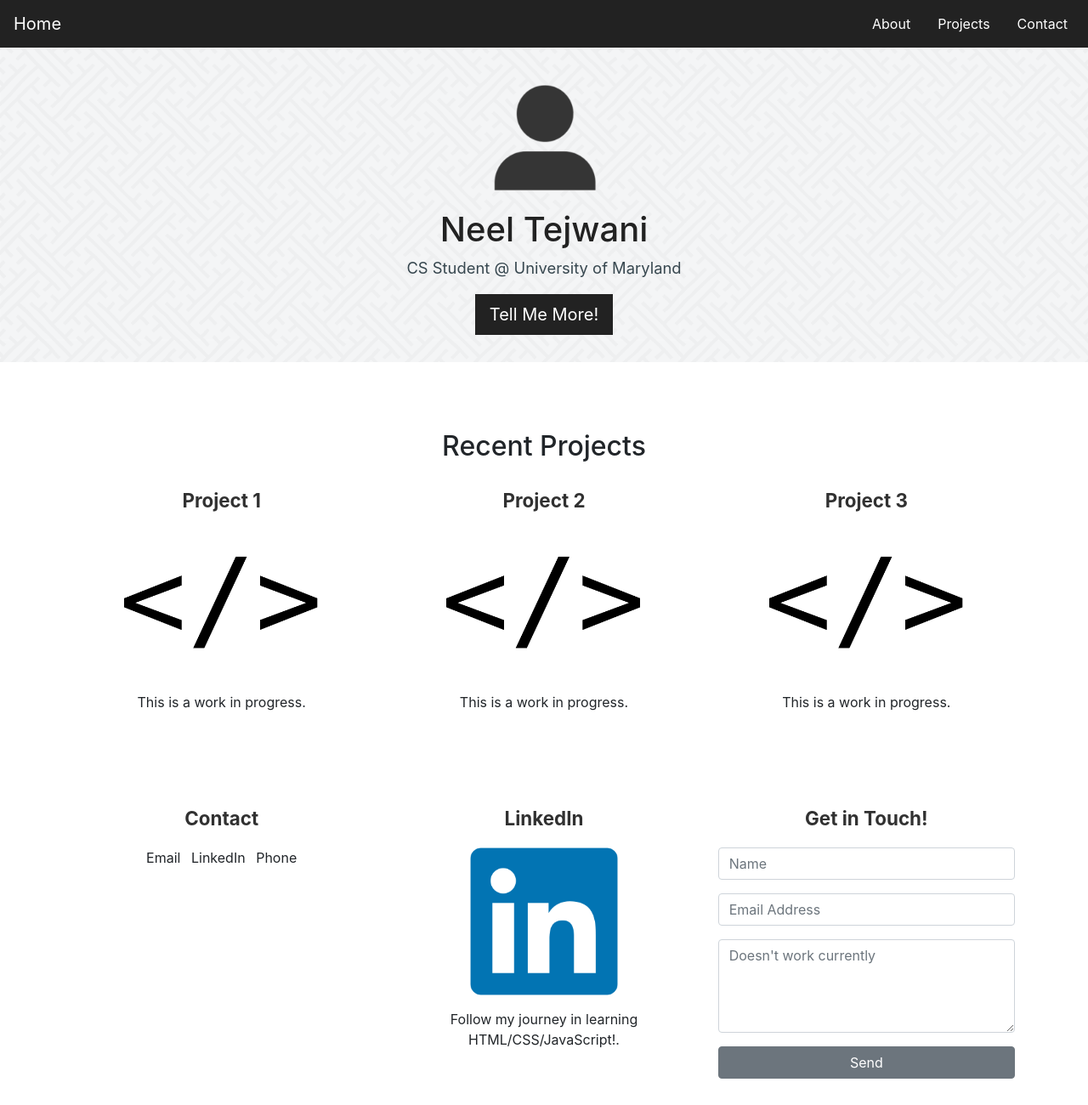
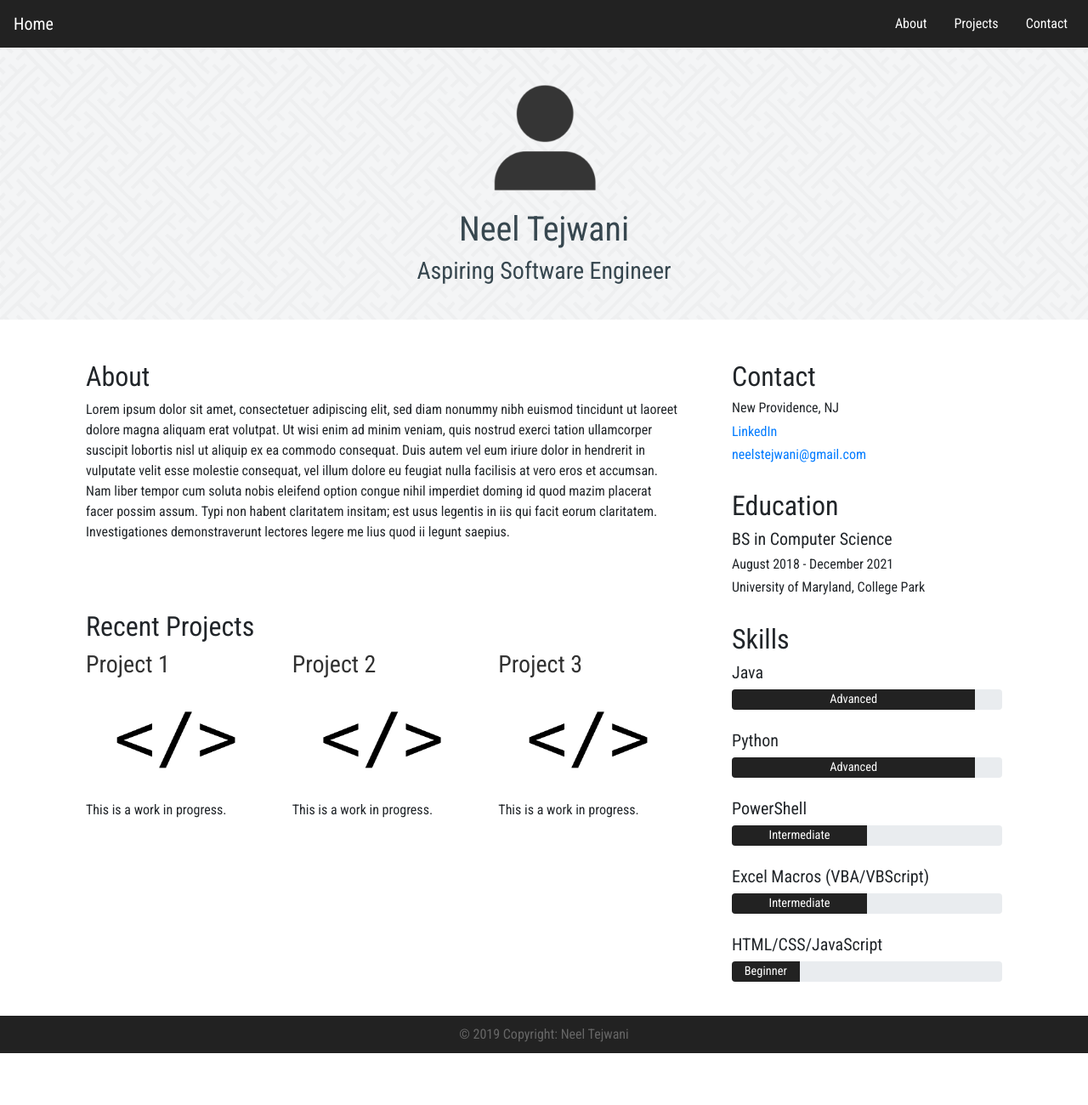
Before and after one commit to ntejwani/ntejwani.github.io, a plain HTML site: page index.html in a window 1280 px wide. Shown: the top 1300 px of the page at 85% size. After the commit the page ends 1239 px from the top, so only its background shows below. Drawn offline with nearby package versions, Linux system fonts and the light colour scheme.

Commit message:
Add files via upload

```diff
--- a/index.html
+++ b/index.html
@@ -10,7 +10,7 @@
   <!-- Bootstrap CSS file -->
   <link rel="stylesheet" href="https://stackpath.bootstrapcdn.com/bootstrap/4.1.3/css/bootstrap.min.css" integrity="sha384-MCw98/SFnGE8fJT3GXwEOngsV7Zt27NXFoaoApmYm81iuXoPkFOJwJ8ERdknLPMO" crossorigin="anonymous">
   <link href="main.css" rel="stylesheet" type="text/css" />
-
+  <link href="https://fonts.googleapis.com/css?family=Roboto+Condensed&display=swap" rel="stylesheet">
   <!-- <link rel="stylesheet" href="styles.css">
   <script src="myScript.js"></script> -->
 </head>
@@ -44,36 +44,108 @@
   </nav>
 
   <header class="page-header container-fluid">
-    <div class="description">
-      <img src="images/profile-picture.png" class="img-fluid rounded-circle" >
+    <div class="container description">
+      <img src="images/profile-picture.png" class="description-img img-responsive pull-left" >
+      <div class="description-content pull-left">
+
         <h1>Neel Tejwani</h1>
-      <p>CS Student @ University of Maryland
+        <h3>Aspiring Software Engineer</h3>
+        <!-- <button class="btn btn-outline-secondary btn-lg" onclick="location.href='#about'">Tell Me More!</button> -->
+      </div>
+    </div>
 
-      </p>
-      <button class="btn btn-outline-secondary btn-lg" onclick="location.href='#about'">Tell Me More!</button>
-    </div>
   </header>
 
+  <div class="container">
+      <div class="row">
+          <div class="col-lg-4 col-md-12 col-sm-12 order-2">
+              <div class="top">
+                <div class="container features">
+                  <div class="row">
+                    <p></p>
+                    <div class="col-lg-12 col-sm-6 col-xs-12">
+                      <h2>Contact</h2>
+                      <h6>New Providence, NJ</h6>
+                      <h6><a href="https://linkedin.com/in/neel-tejwani">LinkedIn</a></h6>
+                      <h6><a href="mailto:webmaster@example.com">neelstejwani@gmail.com</a></h6>
+                      <br>
+                    </div>
+
+                    <div class="col-lg-12 col-sm-6 col-xs-12">
+                      <h2>Education</h2>
+                      <h5>BS in Computer Science </h5>
+                      <h6>August 2018 - December 2021 </h6>
+                      <h6>University of Maryland, College Park</h6>
+                      <br>
+                    </div>
+
+                    <div class="col-lg-12 col-sm-6 col-xs-12">
+                      <h2>Skills</h2>
+
+                      <h5> Java </h5>
+                      <div class="progress">
+                        <div class="progress-bar" role="progressbar" style="width: 90%;" aria-valuenow="90" aria-valuemin="0" aria-valuemax="100">Advanced</div>
+                      </div>
+                      <br>
+
+                      <h5> Python </h5>
+                      <div class="progress">
+                        <div class="progress-bar" role="progressbar" style="width: 90%;" aria-valuenow="90" aria-valuemin="0" aria-valuemax="100">Advanced</div>
+                      </div>
+                      <br>
+
+                      <h5> PowerShell </h5>
+                      <div class="progress">
+                        <div class="progress-bar" role="progressbar" style="width: 50%;" aria-valuenow="50" aria-valuemin="0" aria-valuemax="100">Intermediate</div>
+                      </div>
+                      <br>
+
+                      <h5> Excel Macros (VBA/VBScript) </h5>
+                      <div class="progress">
+                        <div class="progress-bar" role="progressbar" style="width: 50%;" aria-valuenow="50" aria-valuemin="0" aria-valuemax="100">Intermediate</div>
+                      </div>
+                      <br>
+
+                      <h5> HTML/CSS/JavaScript </h5>
+                      <div class="progress">
+                        <div class="progress-bar" role="progressbar" style="width: 25%;" aria-valuenow="25" aria-valuemin="0" aria-valuemax="100">Beginner</div>
+                      </div>
+                      <br>
+                    </div>
+
+                  </div>
+                </div>
+              </div>
+          </div>
+          <div class="col-lg-8 col-md-12 col-sm-12 order-1" id="main">
+              <div id="about" class="container features">
+
+                <div class="row-sm-12">
+                  <h2>About</h2>
+                  <p>Lorem ipsum dolor sit amet, consectetuer adipiscing elit, sed diam nonummy nibh euismod tincidunt ut laoreet dolore magna aliquam erat volutpat. Ut wisi enim ad minim veniam, quis nostrud exerci tation ullamcorper suscipit lobortis nisl ut aliquip ex ea commodo consequat. Duis autem vel eum iriure dolor in hendrerit in vulputate velit esse molestie consequat, vel illum dolore eu feugiat nulla facilisis at vero eros et accumsan. Nam liber tempor cum soluta nobis eleifend option congue nihil imperdiet doming id quod mazim placerat facer possim assum. Typi non habent claritatem insitam; est usus legentis in iis qui facit eorum claritatem. Investigationes demonstraverunt lectores legere me lius quod ii legunt saepius.</p>
+                </div>
+
+              </div>
 
               <div id="projects" class="container features">
                 <h2>Recent Projects</h2>
-    <br>
+
                 <div class="row">
-			<div class="col-lg-4 col-md-4 col-sm-12">
+                  <div class="col-lg-4 col-md-12 col-sm-12">
                     <h3 class="feature-title">Project 1</h3>
                     <a href="projects.html">
                        <img src="images/code.png" class="img-fluid" alt="sample image">
                     </a>
                     <p>This is a work in progress.</p>
                   </div>
-			<div class="col-lg-4 col-md-4 col-sm-12">
+                  <div class="col-lg-4 col-md-12 col-sm-12">
                     <h3 class="feature-title">Project 2</h3>
                     <a href="https://linkedin.com/in/neel-tejwani">
                       <img src="images/code.png" class="img-fluid" >
                     </a>
                     <p>This is a work in progress.</p>
                   </div>
-      <div class="col-lg-4 col-md-4 col-sm-12">
+                  <div class="col-lg-4 col-md-12 col-sm-12">
                     <h3 class="feature-title">Project 3</h3>
                     <a href="https://linkedin.com/in/neel-tejwani">
                       <img src="images/code.png" class="img-fluid" >
@@ -83,38 +155,17 @@
                 </div>
               </div>
 
-  <div id="about" class="container features">
-		<div class="row">
-			<div class="col-lg-4 col-md-4 col-sm-12">
-				<h3 class="feature-title">Contact</h3>
-        <ul class="list-inline">
-          <li class="list-inline-item">Email</li>
-          <li class="list-inline-item">LinkedIn</li>
-          <li class="list-inline-item">Phone</li>
-        </ul>
-			</div>
-			<div class="col-lg-4 col-md-4 col-sm-12">
-				<h3 class="feature-title">LinkedIn</h3>
-        <a href="https://linkedin.com/in/neel-tejwani">
-				  <img src="images/linkedin.png" class="img-fluid" style="width:50%" >
-        </a>
-				<p>Follow my journey in learning HTML/CSS/JavaScript!.</p>
-			</div>
-			<div class="col-lg-4 col-md-4 col-sm-12">
-				<h3 class="feature-title">Get in Touch!</h3>
-				<div class="form-group">
-					<input type="text" class="form-control" placeholder="Name" name="">
-				</div>
-				<div class="form-group">
-					<input type="email" class="form-control" placeholder="Email Address" name="email">
-				</div>
-				<div class="form-group">
-					<textarea class="form-control" rows="4" placeholder="Doesn't work currently"></textarea>
-				</div>
-				<input type="submit" class="btn btn-secondary btn-block" value="Send" name="">
+
           </div>
       </div>
+      <div class="row">
+
+
       </div>
+  </div>
+
+
+
 
   <footer class="page-footer">
     <div class="footer-copyright text-center">© 2019 Copyright: Neel Tejwani</div>
--- a/main.css
+++ b/main.css
@@ -5,6 +5,7 @@ html {
 body {
   padding: 0;
   margin: 0;
+  font-family: 'Roboto Condensed', sans-serif;
 }
 
 .navbar {
@@ -39,56 +40,47 @@ body {
 
 .description {
   padding-top: 5em;
-  padding-left: 2em;
-  padding-right: 2em;
   padding-bottom: 2em;
-  text-align: center;
-
 }
 
-.description h1 {
-  color: #222;
+.description-img {
+  max-width: 230px;
+  max-height: 230px;
+  display: block;
+  margin-left: auto;
+  margin-right: auto;
 }
 
-.description img {
-  max-width: 230px;
-  max-height: 230px;
-  align: center;
-}
-
-.description p {
+.description-content {
   color: #37474f;
   font-size: 1.15rem;
   line-height: 1.5;
-}
-
-.description button {
-  border:1px solid #222;
-  background:#222;
-  border-radius: 0;
-  color:#fff;
-}
-.description button:hover {
-  border:1px solid #fff;
-  background:#fff;
-  color:#000;
+  text-align: center;
 }
 
 .features {
-  margin: 4em auto;
+  margin-top: 2em;
   padding: 1em;
-  text-align: -webkit-center;
+  text-align: left;
 
 }
 .feature-title {
   color: #222e;
-  font-size: 1.4rem;
-  font-weight: 700;
+
   margin-bottom: 20px;
-  text-align: -webkit-center;
+  text-align: left;
 }
 .features img {
   margin-bottom: 16px;
+}
+
+.progress-bar {
+  background-color: #222;
+  font-size: 120%
+}
+
+.progress {
+    height: 2em;
 }
 .page-footer {
   background-color: #222;
```
Lines whose indentation alone changed are shown as unchanged.
